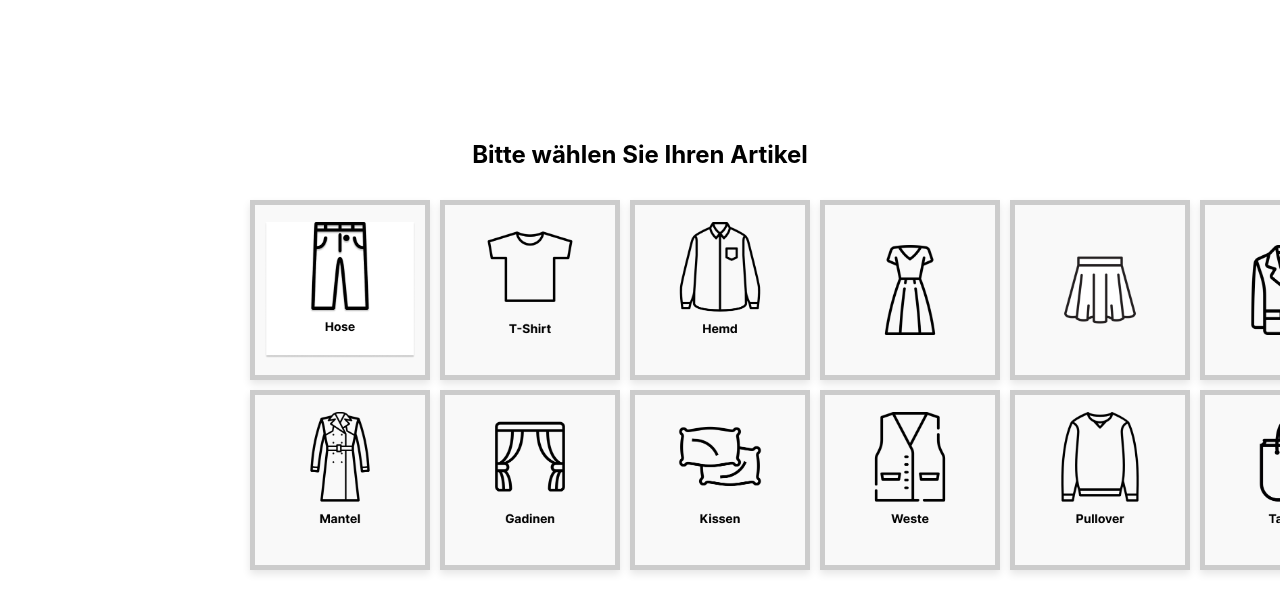
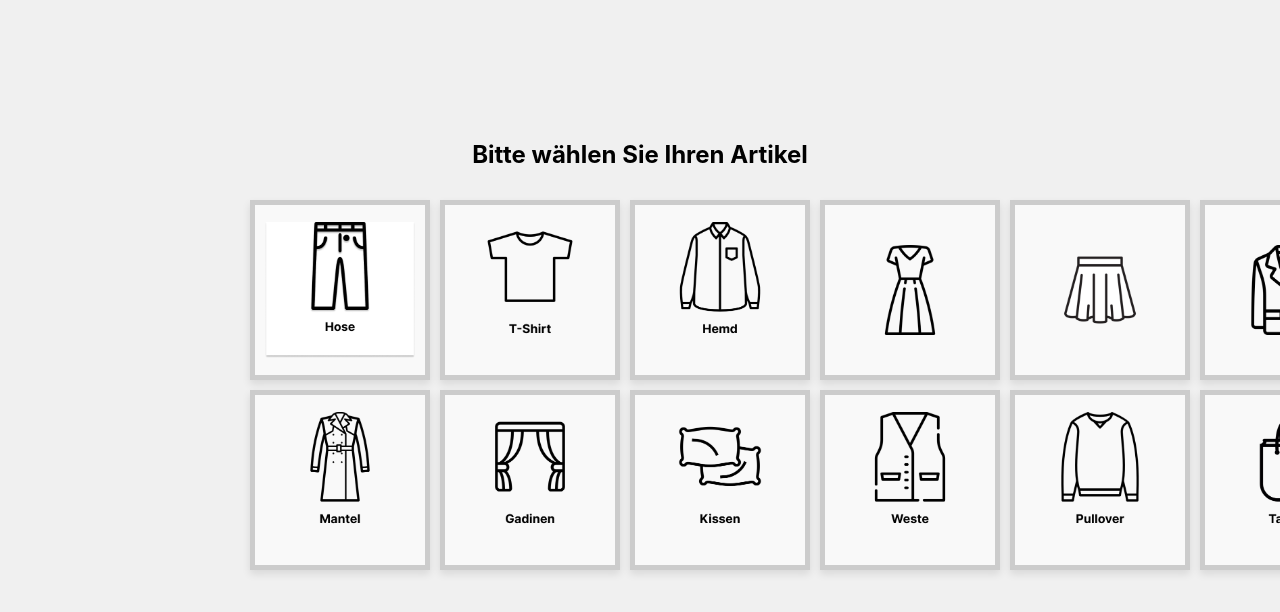
Before and after one commit to AS221412/schneiderei-system, a React (Create React App) app: page / in a window 1280 px wide. Shown: the top 612 px of the page. Built offline with nearby package versions, Linux system fonts and the light colour scheme.

Commit message:
grauer hintergrund update

```diff
--- a/src/components/Auftrag/Auftrag.css
+++ b/src/components/Auftrag/Auftrag.css
@@ -1,3 +1,8 @@
+body {
+    background-color: #f0f0f0;
+    margin: 0;
+    padding: 0;
+}
 
 .header {
     position: absolute;
@@ -5,6 +10,7 @@
     left: 50%;
     transform: translateX(-50%);
 }
+
 
 
 .outer-container {
@@ -38,4 +44,5 @@
     max-height: 100%;
     height: auto;
     width: auto;
+
 }
--- a/src/components/Auftrag/Auftrag.tsx
+++ b/src/components/Auftrag/Auftrag.tsx
@@ -22,6 +22,7 @@ export const Auftrag = () => {
         <div className="header">
             <h2>Bitte wählen Sie Ihren Artikel</h2>
         </div>
+
 
         <div className="outer-container">
             <div className="Hose">
@@ -66,8 +67,9 @@ export const Auftrag = () => {
             <div className="Sonstiges">
                 <img src={sonstige}  />
             </div>
+        </div>
 
-        </div>
+
      </div>
     );
 };
```
